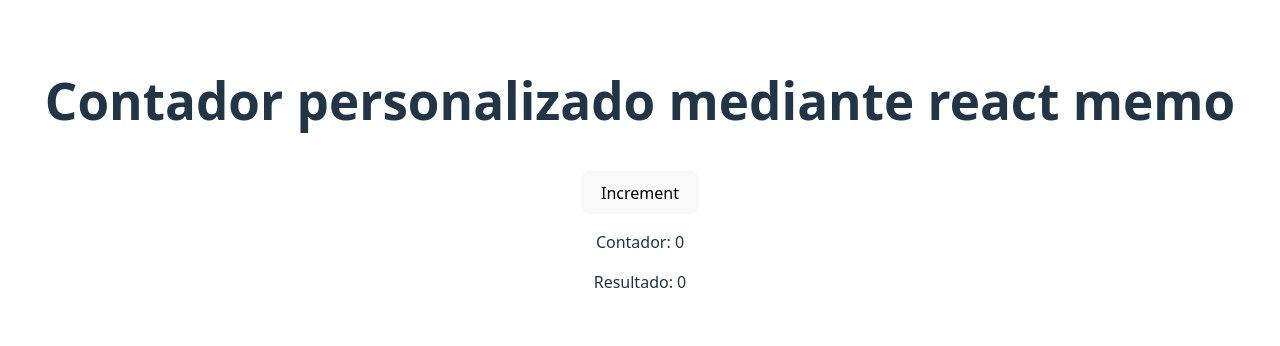
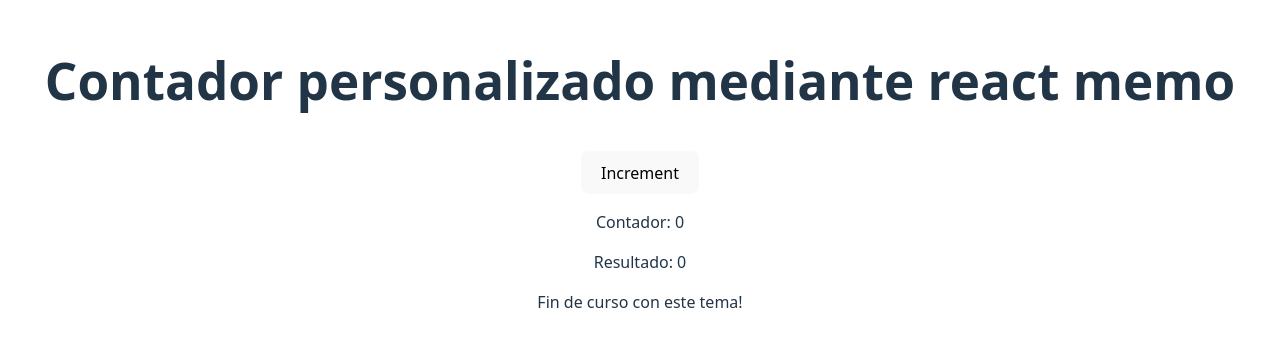
Before and after one commit to felipecoll/react-begins, a React (Vite) app: page / in a window 1280 px wide. Shown: the part 230-576 px from the top of the page. Built offline with nearby package versions, Linux system fonts and the light colour scheme.

Commit message:
Fin de curso abreviado

```diff
--- a/src/components/CounterWithReactMemo/CounterWithReactMemo.jsx
+++ b/src/components/CounterWithReactMemo/CounterWithReactMemo.jsx
@@ -29,6 +29,7 @@ function CounterWithReactMemo() {
       <button onClick={increment}>Increment</button>
       <Child counter={counter}/>
       <ExpensiveCalculation num={counter}/>
+      <p>Fin de curso con este tema!</p>
     </div>
   );
 }
```
